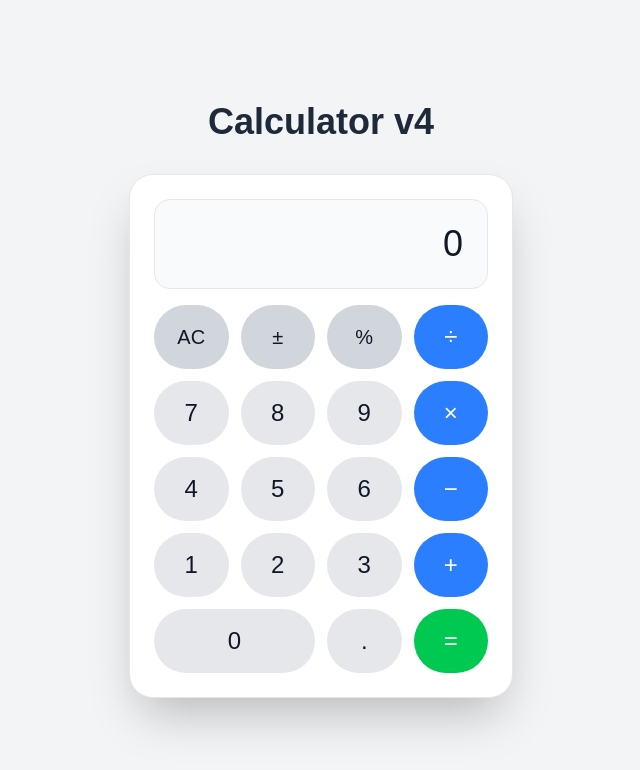
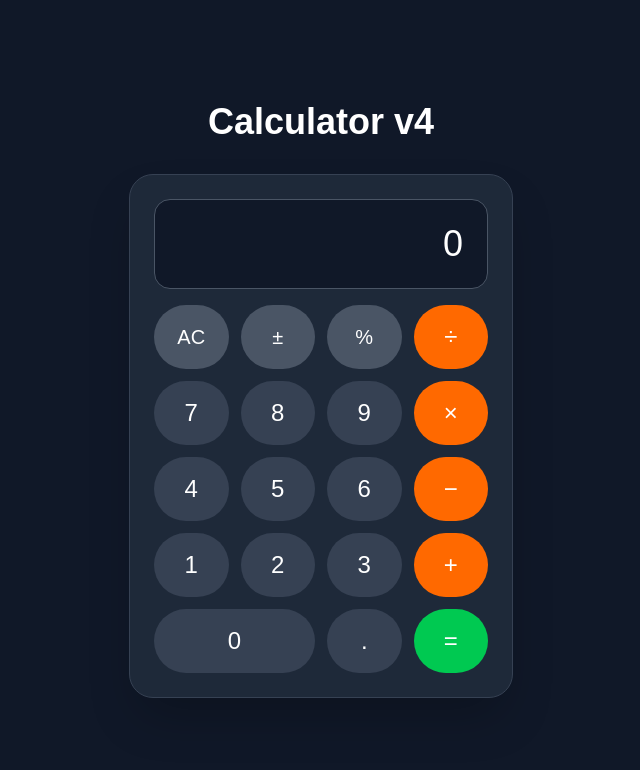
Before and after one commit to ns-test-org/testing-stand-79, a Next.js app in the folder packages/new-web-app-room/: page / in a window 1280 px wide. Shown: the top 770 px of the page, without its empty margins (319-959 px from the left). Built offline with nearby package versions, Linux system fonts and the light colour scheme.

Commit message:
AI chat session: Updated code and files

```diff
--- a/packages/new-web-app-room/src/app/page.tsx
+++ b/packages/new-web-app-room/src/app/page.tsx
@@ -91,12 +91,12 @@ export default function Calculator() {
   };
 
   return (
-    <div className="min-h-screen bg-gray-100 flex flex-col items-center justify-center p-4">
-      <h1 className="text-4xl font-bold text-gray-800 mb-8">Calculator v4</h1>
-      <div className="bg-white rounded-3xl p-6 shadow-2xl max-w-sm w-full border border-gray-200">
+    <div className="min-h-screen bg-gray-900 flex flex-col items-center justify-center p-4">
+      <h1 className="text-4xl font-bold text-white mb-8">Calculator v4</h1>
+      <div className="bg-gray-800 rounded-3xl p-6 shadow-2xl max-w-sm w-full border border-gray-700">
         {/* Display */}
-        <div className="bg-gray-50 rounded-2xl p-6 mb-4 border border-gray-200">
-          <div className="text-right text-gray-900 text-4xl font-light overflow-hidden">
+        <div className="bg-gray-900 rounded-2xl p-6 mb-4 border border-gray-600">
+          <div className="text-right text-white text-4xl font-light overflow-hidden">
             {display.length > 9 ? display.slice(0, 9) + '...' : display}
           </div>
         </div>
@@ -106,26 +106,26 @@ export default function Calculator() {
           {/* Row 1 */}
           <button
             onClick={clear}
-            className="bg-gray-300 hover:bg-gray-400 text-gray-900 text-xl font-medium rounded-full h-16 transition-colors"
+            className="bg-gray-600 hover:bg-gray-500 text-white text-xl font-medium rounded-full h-16 transition-colors"
           >
             AC
           </button>
           <button
             onClick={toggleSign}
-            className="bg-gray-300 hover:bg-gray-400 text-gray-900 text-xl font-medium rounded-full h-16 transition-colors"
+            className="bg-gray-600 hover:bg-gray-500 text-white text-xl font-medium rounded-full h-16 transition-colors"
           >
             ±
           </button>
           <button
             onClick={percentage}
-            className="bg-gray-300 hover:bg-gray-400 text-gray-900 text-xl font-medium rounded-full h-16 transition-colors"
+            className="bg-gray-600 hover:bg-gray-500 text-white text-xl font-medium rounded-full h-16 transition-colors"
           >
             %
           </button>
           <button
             onClick={() => inputOperation('÷')}
             className={`text-white text-2xl font-light rounded-full h-16 transition-colors ${
-              operation === '÷' ? 'bg-gray-200 text-blue-600 border-2 border-blue-600' : 'bg-blue-500 hover:bg-blue-600'
+              operation === '÷' ? 'bg-gray-700 text-orange-400 border-2 border-orange-400' : 'bg-orange-500 hover:bg-orange-600'
             }`}
           >
             ÷
@@ -134,26 +134,26 @@ export default function Calculator() {
           {/* Row 2 */}
           <button
             onClick={() => inputNumber('7')}
-            className="bg-gray-200 hover:bg-gray-300 text-gray-900 text-2xl font-light rounded-full h-16 transition-colors"
+            className="bg-gray-700 hover:bg-gray-600 text-white text-2xl font-light rounded-full h-16 transition-colors"
           >
             7
           </button>
           <button
             onClick={() => inputNumber('8')}
-            className="bg-gray-200 hover:bg-gray-300 text-gray-900 text-2xl font-light rounded-full h-16 transition-colors"
+            className="bg-gray-700 hover:bg-gray-600 text-white text-2xl font-light rounded-full h-16 transition-colors"
           >
             8
           </button>
           <button
             onClick={() => inputNumber('9')}
-            className="bg-gray-200 hover:bg-gray-300 text-gray-900 text-2xl font-light rounded-full h-16 transition-colors"
+            className="bg-gray-700 hover:bg-gray-600 text-white text-2xl font-light rounded-full h-16 transition-colors"
           >
             9
           </button>
           <button
             onClick={() => inputOperation('×')}
             className={`text-white text-2xl font-light rounded-full h-16 transition-colors ${
-              operation === '×' ? 'bg-gray-200 text-blue-600 border-2 border-blue-600' : 'bg-blue-500 hover:bg-blue-600'
+              operation === '×' ? 'bg-gray-700 text-orange-400 border-2 border-orange-400' : 'bg-orange-500 hover:bg-orange-600'
             }`}
           >
             ×
@@ -162,26 +162,26 @@ export default function Calculator() {
           {/* Row 3 */}
           <button
             onClick={() => inputNumber('4')}
-            className="bg-gray-200 hover:bg-gray-300 text-gray-900 text-2xl font-light rounded-full h-16 transition-colors"
+            className="bg-gray-700 hover:bg-gray-600 text-white text-2xl font-light rounded-full h-16 transition-colors"
           >
             4
           </button>
           <button
             onClick={() => inputNumber('5')}
-            className="bg-gray-200 hover:bg-gray-300 text-gray-900 text-2xl font-light rounded-full h-16 transition-colors"
+            className="bg-gray-700 hover:bg-gray-600 text-white text-2xl font-light rounded-full h-16 transition-colors"
           >
             5
           </button>
           <button
             onClick={() => inputNumber('6')}
-            className="bg-gray-200 hover:bg-gray-300 text-gray-900 text-2xl font-light rounded-full h-16 transition-colors"
+            className="bg-gray-700 hover:bg-gray-600 text-white text-2xl font-light rounded-full h-16 transition-colors"
           >
             6
           </button>
           <button
             onClick={() => inputOperation('-')}
             className={`text-white text-2xl font-light rounded-full h-16 transition-colors ${
-              operation === '-' ? 'bg-gray-200 text-blue-600 border-2 border-blue-600' : 'bg-blue-500 hover:bg-blue-600'
+              operation === '-' ? 'bg-gray-700 text-orange-400 border-2 border-orange-400' : 'bg-orange-500 hover:bg-orange-600'
             }`}
           >
             −
@@ -190,26 +190,26 @@ export default function Calculator() {
           {/* Row 4 */}
           <button
             onClick={() => inputNumber('1')}
-            className="bg-gray-200 hover:bg-gray-300 text-gray-900 text-2xl font-light rounded-full h-16 transition-colors"
+            className="bg-gray-700 hover:bg-gray-600 text-white text-2xl font-light rounded-full h-16 transition-colors"
           >
             1
           </button>
           <button
             onClick={() => inputNumber('2')}
-            className="bg-gray-200 hover:bg-gray-300 text-gray-900 text-2xl font-light rounded-full h-16 transition-colors"
+            className="bg-gray-700 hover:bg-gray-600 text-white text-2xl font-light rounded-full h-16 transition-colors"
           >
             2
           </button>
           <button
             onClick={() => inputNumber('3')}
-            className="bg-gray-200 hover:bg-gray-300 text-gray-900 text-2xl font-light rounded-full h-16 transition-colors"
+            className="bg-gray-700 hover:bg-gray-600 text-white text-2xl font-light rounded-full h-16 transition-colors"
           >
             3
           </button>
           <button
             onClick={() => inputOperation('+')}
             className={`text-white text-2xl font-light rounded-full h-16 transition-colors ${
-              operation === '+' ? 'bg-gray-200 text-blue-600 border-2 border-blue-600' : 'bg-blue-500 hover:bg-blue-600'
+              operation === '+' ? 'bg-gray-700 text-orange-400 border-2 border-orange-400' : 'bg-orange-500 hover:bg-orange-600'
             }`}
           >
             +
@@ -218,13 +218,13 @@ export default function Calculator() {
           {/* Row 5 */}
           <button
             onClick={() => inputNumber('0')}
-            className="bg-gray-200 hover:bg-gray-300 text-gray-900 text-2xl font-light rounded-full h-16 col-span-2 transition-colors"
+            className="bg-gray-700 hover:bg-gray-600 text-white text-2xl font-light rounded-full h-16 col-span-2 transition-colors"
           >
             0
           </button>
           <button
             onClick={inputDecimal}
-            className="bg-gray-200 hover:bg-gray-300 text-gray-900 text-2xl font-light rounded-full h-16 transition-colors"
+            className="bg-gray-700 hover:bg-gray-600 text-white text-2xl font-light rounded-full h-16 transition-colors"
           >
             .
           </button>
```
